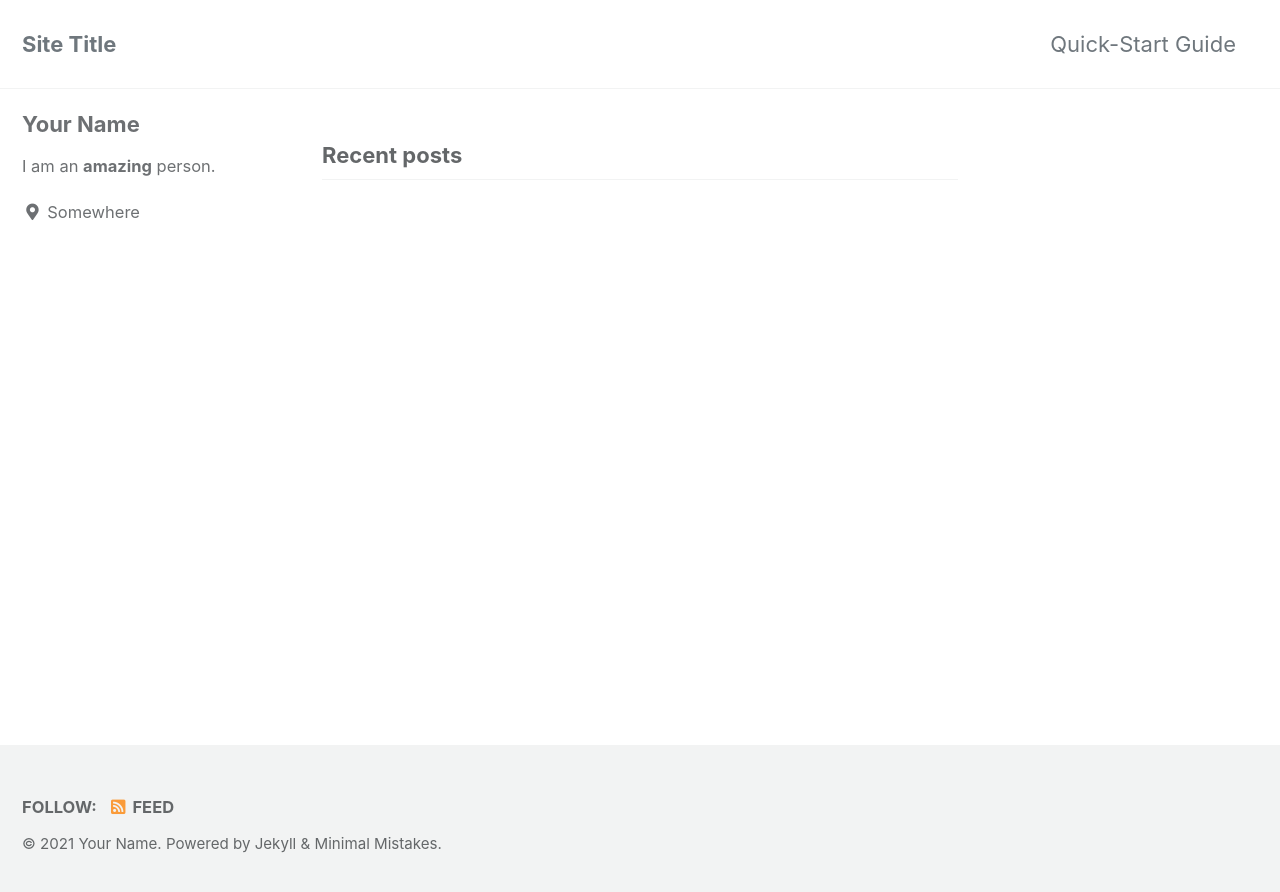
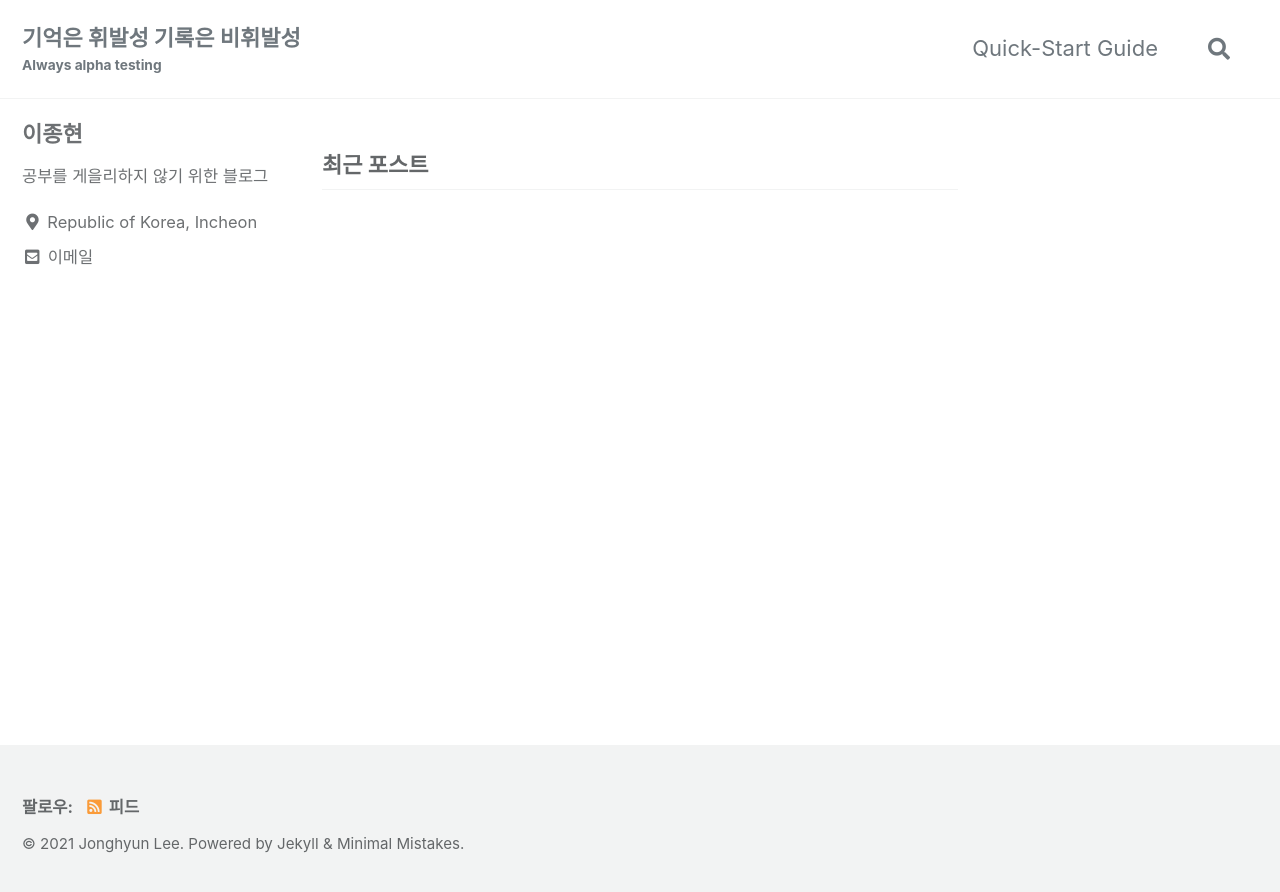
Before and after one commit to archria/archria.github.io, a Jekyll site: the page built from index.html, in a window 1280 px wide. Shown: the top 892 px of the page. Built offline with Jekyll 4.4.1, drawn with Linux system fonts in a browser that asks for light colours; cached includes are drawn as plain includes; the list of posts is cut into pages by our own code.

Commit message:
modified config.yml

```diff
--- a/_config.yml
+++ b/_config.yml
@@ -15,24 +15,24 @@
 minimal_mistakes_skin    : "default" # "air", "aqua", "contrast", "dark", "dirt", "neon", "mint", "plum", "sunrise"
 
 # Site Settings
-locale                   : "en-US"
-title                    : "Site Title"
+locale                   : "ko-KR"
+title                    : "뭐든 해보고 기록하는 개발 블로그"
 title_separator          : "-"
-subtitle                 : # site tagline that appears below site title in masthead
-name                     : "Your Name"
+subtitle                 : "Always alpha testing" # site tagline that appears below site title in masthead
+name                     : "Jonghyun Lee"
 description              : "An amazing website."
-url                      : # the base hostname & protocol for your site e.g. "https://mmistakes.github.io"
+url                      : "https://archria.github.io" # the base hostname & protocol for your site e.g. "https://mmistakes.github.io"
 baseurl                  : # the subpath of your site, e.g. "/blog"
-repository               : # GitHub username/repo-name e.g. "mmistakes/minimal-mistakes"
+repository               : "archria/archria.github.io" # GitHub username/repo-name e.g. "mmistakes/minimal-mistakes"
 teaser                   : # path of fallback teaser image, e.g. "/assets/images/500x300.png"
 logo                     : # path of logo image to display in the masthead, e.g. "/assets/images/88x88.png"
-masthead_title           : # overrides the website title displayed in the masthead, use " " for no title
+masthead_title           : "기억은 휘발성 기록은 비휘발성" # overrides the website title displayed in the masthead, use " " for no title
 # breadcrumbs            : false # true, false (default)
 words_per_minute         : 200
 comments:
-  provider               : # false (default), "disqus", "discourse", "facebook", "staticman", "staticman_v2", "utterances", "giscus", "custom"
+  provider               : "disqus" # false (default), "disqus", "discourse", "facebook", "staticman", "staticman_v2", "utterances", "giscus", "custom"
   disqus:
-    shortname            : # https://help.disqus.com/customer/portal/articles/466208-what-s-a-shortname-
+    shortname            : archria # https://help.disqus.com/customer/portal/articles/466208-what-s-a-shortname-
   discourse:
     server               : # https://meta.discourse.org/t/embedding-discourse-comments-via-javascript/31963 , e.g.: meta.discourse.org
   facebook:
@@ -59,8 +59,8 @@ reCaptcha:
 atom_feed:
   path                   : # blank (default) uses feed.xml
   hide                   : # true, false (default)
-search                   : # true, false (default)
-search_full_content      : # true, false (default)
+search                   : true # true, false (default)
+search_full_content      : true # true, false (default)
 search_provider          : # lunr (default), algolia, google
 algolia:
   application_id         : # YOUR_APPLICATION_ID
@@ -101,11 +101,11 @@ analytics:
 
 # Site Author
 author:
-  name             : "Your Name"
+  name             : "이종현"
   avatar           : # path of avatar image, e.g. "/assets/images/bio-photo.jpg"
-  bio              : "I am an **amazing** person."
-  location         : "Somewhere"
-  email            :
+  bio              : "공부를 게을리하지 않기 위한 블로그"
+  location         : "Republic of Korea, Incheon"
+  email            : "jonghyun95@kakao.com"
   links:
     - label: "Email"
       icon: "fas fa-fw fa-envelope-square"
@@ -284,6 +284,6 @@ defaults:
       layout: single
       author_profile: true
       read_time: true
-      comments: # true
+      comments: true
       share: true
       related: true
```
